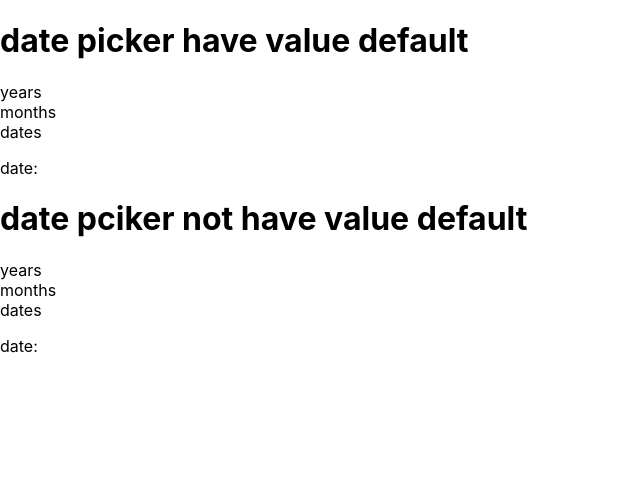
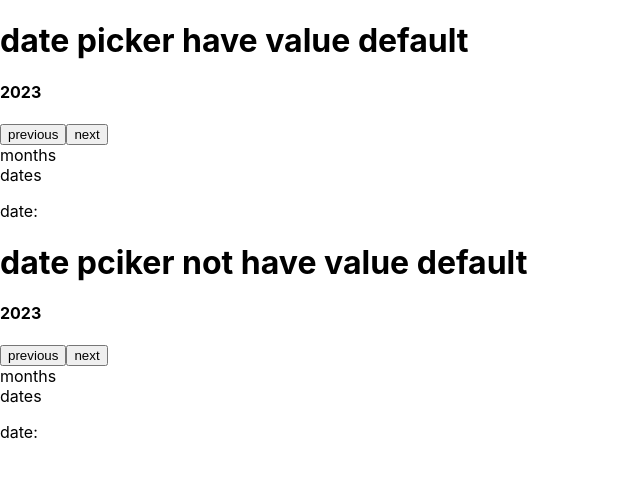
Before and after one commit to chauhoaivu111/mini_project_datepicker, a React (Create React App) app: page / in a window 1280 px wide. Shown: the top 478 px of the page, without its empty margins (0-640 px from the left). Built offline with nearby package versions, Linux system fonts and the light colour scheme.

Commit message:
update years

```diff
--- a/src/App.scss
+++ b/src/App.scss
@@ -0,0 +1,47 @@
+
+
+.main-popover{
+
+    width: 20%;
+    height: 20rem;
+    // background-color: red;
+    border: 1px solid grey;
+    // margin: auto;
+    // justify-content: center;
+    cursor: pointer;
+    display: grid;
+    grid-template-columns: repeat(4,1fr);
+    overflow-y: auto;
+
+
+
+    button {
+        list-style-type: none;
+        width: 80%;
+        // background-color: aqua;
+        text-align: center;
+        margin-top: 1rem;
+        height: 2rem;
+        align-items: center;
+        justify-content: center;
+        border-radius: 10px;
+        // can reduce button height
+        border: 0px;
+        cursor: pointer;
+    }
+
+
+}
+
+.buttonfocus {
+        background-color: rgb(143, 180, 239);
+
+    }
+
+
+.buttonToday {
+
+    border: 1.5px solid rgb(4, 4, 4) !important;
+
+
+}
--- /dev/null
+++ b/src/components/buttonArrow.jsx
@@ -0,0 +1,21 @@
+import React from "react";
+
+const buttonArrow = ({ value, getValue, handle, direction }) => {
+  const currentIndex = value.indexOf(getValue);
+
+  const handleClick = () => {
+    if ((direction === "next") & (currentIndex < value.length - 1)) {
+      handle(value[currentIndex + 1]);
+    } else if (direction === "previous" && currentIndex > 0) {
+      handle(value[currentIndex - 1]);
+    }
+  };
+
+  return (
+    <button onClick={handleClick}>
+      {direction === "next" ? <div>next</div> : <div>previous</div>}
+    </button>
+  );
+};
+
+export default buttonArrow;
--- a/src/components/datePicker.jsx
+++ b/src/components/datePicker.jsx
@@ -1,12 +1,26 @@
-import React from 'react';
+/* eslint-disable react-hooks/rules-of-hooks */
+import React, { useState } from 'react';
 import Years from './years';
 import Months from './months';
 import Dates from './dates';
+import years from './years';
 
 const datePicker = (onChange,value) => {
+
+  // get current date
+  const currentDate = new Date()
+  const [selectedYear,setSelectedYears] = useState(currentDate.getFullYear());
+
+  // console.log(selectedYear)
+  const handleChangeYears = (year) => {
+    setSelectedYears(year)
+  }
+
+
   return (
     <div>
-        <Years/>
+        <Years selectedYears={selectedYear} handleChangeYears={handleChangeYears}/>
+        {/* {selectedYear} */}
         <Months/>
         <Dates/>
 
--- a/src/components/years.jsx
+++ b/src/components/years.jsx
@@ -1,9 +1,103 @@
-import React from 'react'
+import React, { useState, useRef, useEffect } from "react";
+import ButtonArrow from "./buttonArrow";
 
-const years = (props) => {
+const Years = ({ selectedYears, handleChangeYears }) => {
+  const currentYear = new Date().getFullYear();
+
+  // console.log(currentYear)
+  const years = Array.from(
+    { length: 201 },
+    (_, index) => currentYear - 100 + index
+  );
+  // 2023-100+0
+  // console.log(years);
+
+  const currentDate = new Date();
+  const today = currentDate.getFullYear();
+  const [isOpen, setIsOpen] = useState(false);
+
+  const setFocusScroll = useRef(null);
+  const togglePopover = () => {
+    setIsOpen(true);
+  };
+
+  const handleChangeYearSelection = (year) => {
+    handleChangeYears(year);
+
+  };
+
+
+
+  useEffect(() => {
+    console.log(setFocusScroll.current);
+    if (setFocusScroll.current) {
+      const container = setFocusScroll.current.parentElement;
+      const buttonIndex = years.indexOf(selectedYears);
+      const buttonHeight = setFocusScroll.current.clientHeight;
+      container.scrollTop = buttonIndex * buttonHeight * 0.36;
+
+      // console.log(container.scrollTop);
+      // console.log("buttonheight", buttonHeight);
+      // console.log("buttonindex", buttonIndex);
+      // console.log(container);
+
+
+console.log(!isOpen)
+      const closePopoverOnClickOutside = (event) => {
+        if (!isOpen && !setFocusScroll.current.contains(event.target)) {
+          setIsOpen(false);
+        }
+      };
+
+      document.addEventListener("click", closePopoverOnClickOutside);
+
+      return () => {
+        document.removeEventListener("click", closePopoverOnClickOutside);
+      };
+    }
+  }, [isOpen, selectedYears, years]);
+
+  console.log(selectedYears);
+
+
+
   return (
-    <div>years</div>
-  )
-}
+    <>
+      <div  onClick={togglePopover}>
+        <h4>{selectedYears}</h4>
+      </div>
+      <ButtonArrow
+        value={years}
+        getValue={selectedYears}
+        handle={handleChangeYearSelection}
+        direction="previous"
+      />
+      <ButtonArrow
+        value={years}
+        getValue={selectedYears}
+        handle={handleChangeYearSelection}
+        direction="next"
+      />
 
-export default years
+      {isOpen && (
+        <ul className="main-popover"  >
+          {years.map((year) => (
+            <button
+              key={year}
+              value={year}
+              onClick={() => handleChangeYearSelection(year)}
+              className={`${year === today ? "buttonToday" : ""} + ${
+                selectedYears === year ? "buttonfocus" : ""
+              } `}
+              ref={selectedYears === year ? setFocusScroll : null}
+            >
+              {year}
+            </button>
+          ))}
+        </ul>
+      )}
+    </>
+  );
+};
+
+export default Years;
```
Also changed, not shown: src/test.jsx (added, +18 -0 lines).
